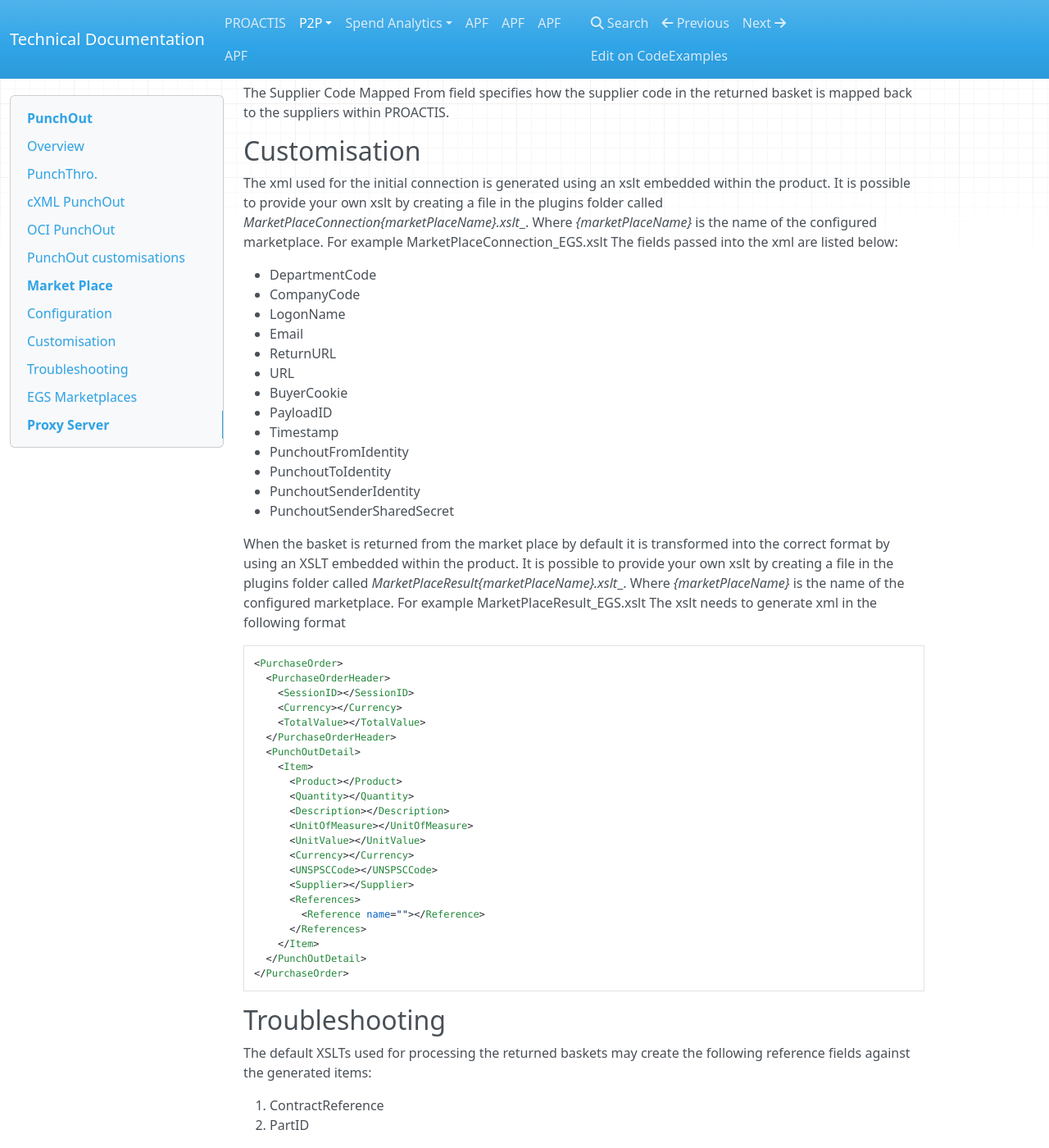
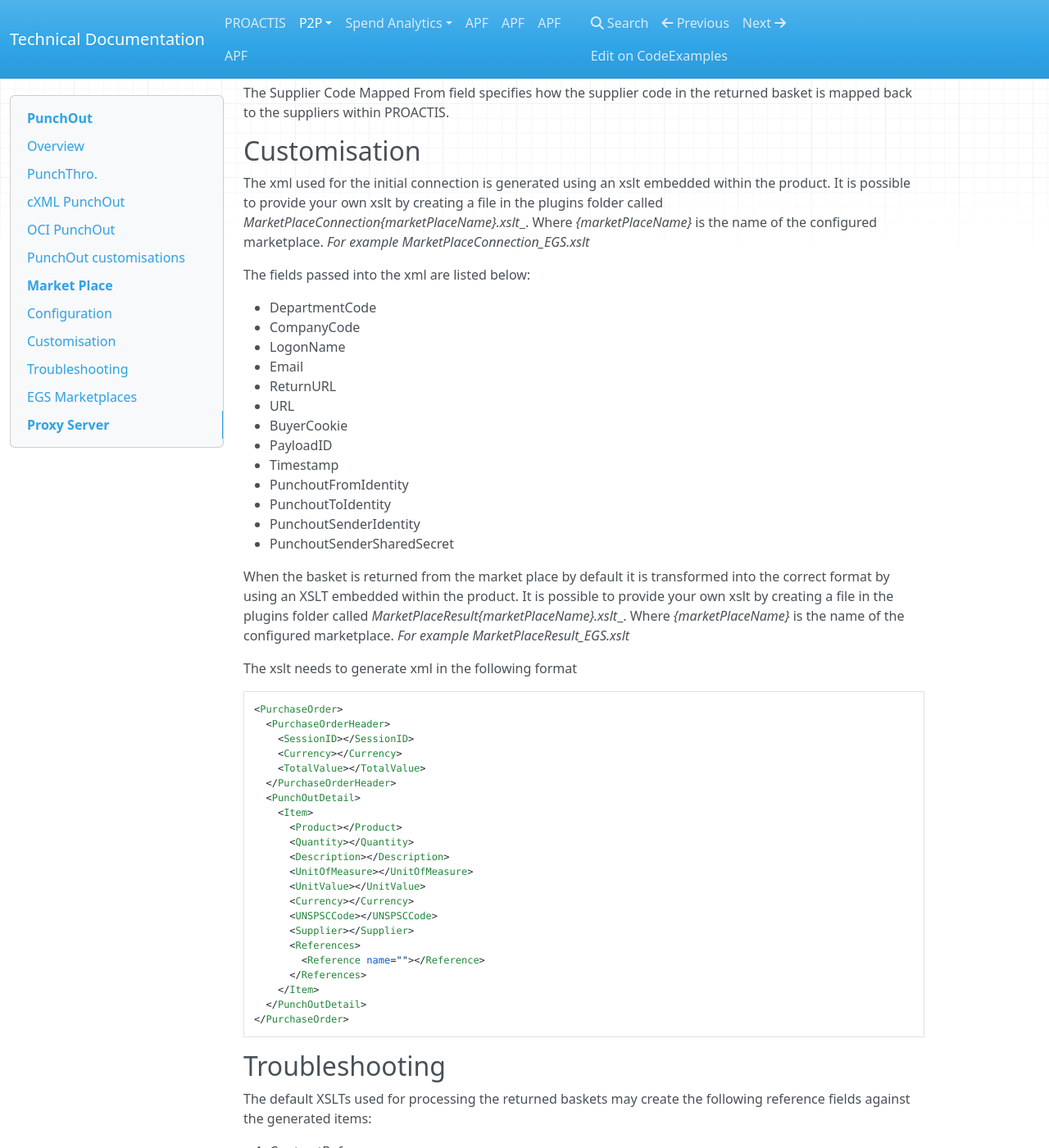
Before and after one commit to proactis-documentation/documentation-source, an MkDocs documentation site: the page built from docs/p2p/punchout.md, in a window 1280 px wide and 1400 px high, scrolled down 5492 px. Shown: the whole window at 82% size. Built offline with MkDocs 1.6.1, drawn with Linux system fonts in a browser that asks for light colours; nearby versions of some CDN libraries; old or Windows-style settings are respelled for this version of MkDocs.

````diff
--- a/docs/p2p/punchout.md
+++ b/docs/p2p/punchout.md
@@ -176,7 +176,8 @@ The Supplier Code Mapped From field specifies how the supplier code in the retur
 
 
 ## Customisation
-The xml used for the initial connection is generated using an xslt embedded within the product.  It is possible to provide your own xslt by creating a file in the plugins folder called __MarketPlaceConnection_{marketPlaceName}.xslt__.  Where _{marketPlaceName}_ is the name of the configured marketplace. For example MarketPlaceConnection_EGS.xslt
+The xml used for the initial connection is generated using an xslt embedded within the product.  It is possible to provide your own xslt by creating a file in the plugins folder called __MarketPlaceConnection_{marketPlaceName}.xslt__.  Where _{marketPlaceName}_ is the name of the configured marketplace. *For example MarketPlaceConnection_EGS.xslt*
+
 The fields passed into the xml are listed below:
 
 +	DepartmentCode
@@ -193,7 +194,8 @@ The fields passed into the xml are listed below:
 +	PunchoutSenderIdentity
 +	PunchoutSenderSharedSecret
 
-When the basket is returned from the market place by default it is transformed into the correct format by using an XSLT embedded within the product.  It is possible to provide your own xslt by creating a file in the plugins folder called __MarketPlaceResult_{marketPlaceName}.xslt__.  Where _{marketPlaceName}_ is the name of the configured marketplace.  For example MarketPlaceResult_EGS.xslt
+When the basket is returned from the market place by default it is transformed into the correct format by using an XSLT embedded within the product.  It is possible to provide your own xslt by creating a file in the plugins folder called __MarketPlaceResult_{marketPlaceName}.xslt__.  Where _{marketPlaceName}_ is the name of the configured marketplace.  *For example MarketPlaceResult_EGS.xslt*
+
 The xslt needs to generate xml in the following format
 ```xml
 <PurchaseOrder>
````
